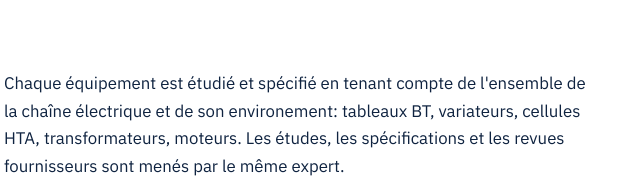
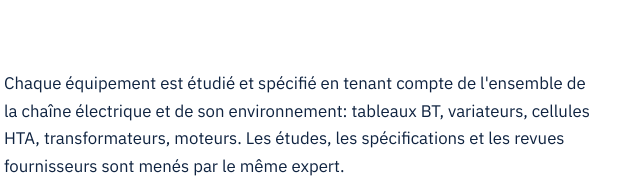
Before and after one commit to yaka-energies/yaka-energies, a plain HTML site: page etudes-bt-hta-htb.html in a window 1280 px wide. Shown: the part 550-745 px from the top of the page, 584-1224 px from the left. Drawn offline with Linux system fonts and the light colour scheme.

Commit message:
Fix typo in environment description in HTML file

```diff
--- a/etudes-bt-hta-htb.html
+++ b/etudes-bt-hta-htb.html
@@ -61,7 +61,7 @@
       <div class="detail-intro">
         <div><p class="eyebrow">Présentation</p>
         <h2>Études BT / HTA / HTB</h2></div>
-        <div class="detail-intro-text"><p>Chaque équipement est étudié et spécifié en tenant compte de l&#x27;ensemble de la chaîne électrique et de son environement: tableaux BT, variateurs, cellules HTA, transformateurs, moteurs. Les études, les spécifications et les revues fournisseurs sont menés par le même expert.</p><p>Nous vous assistons de l&#x27;étude de détail jusqu&#x27;aux essais et la mise en services de vos équipements.</p></div>
+        <div class="detail-intro-text"><p>Chaque équipement est étudié et spécifié en tenant compte de l&#x27;ensemble de la chaîne électrique et de son environnement: tableaux BT, variateurs, cellules HTA, transformateurs, moteurs. Les études, les spécifications et les revues fournisseurs sont menés par le même expert.</p><p>Nous vous assistons de l&#x27;étude de détail jusqu&#x27;aux essais et la mise en services de vos équipements.</p></div>
       </div>
 
       <p class="eyebrow">Ce que nous faisons</p>
```
